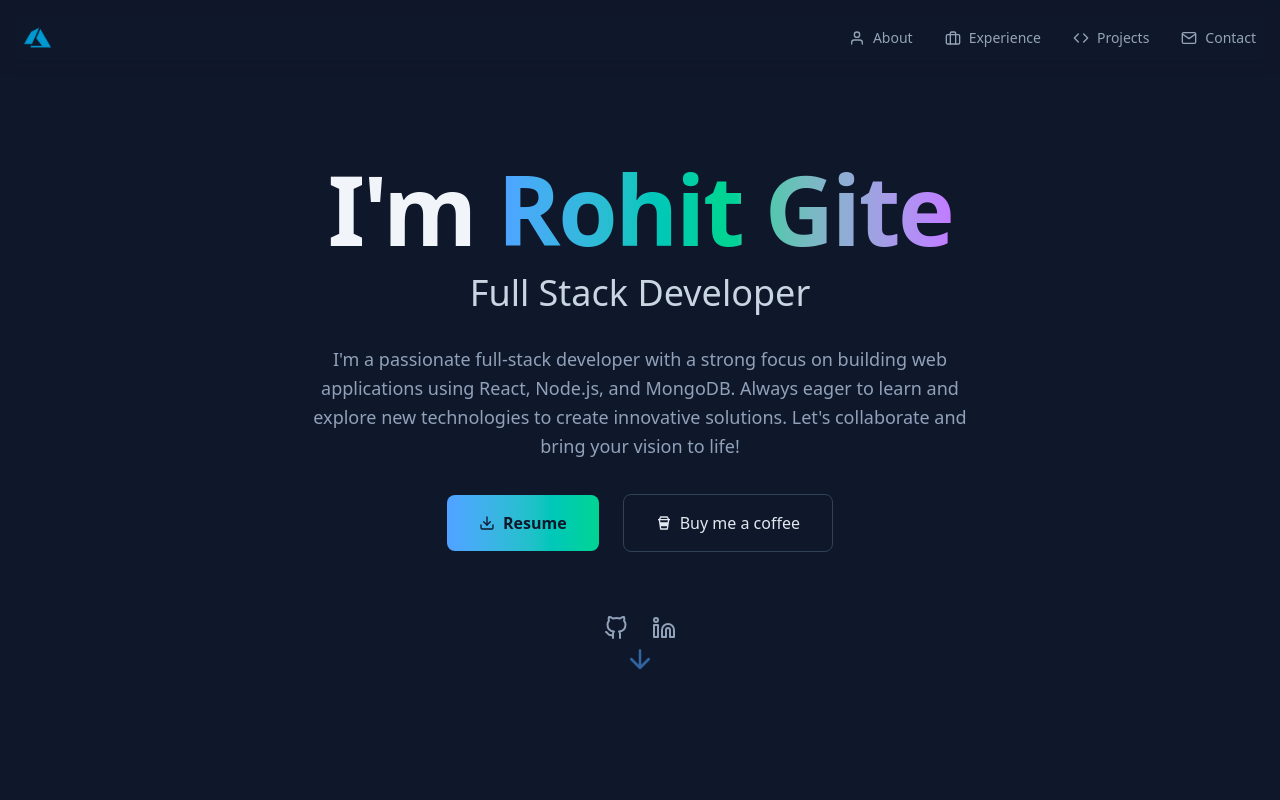
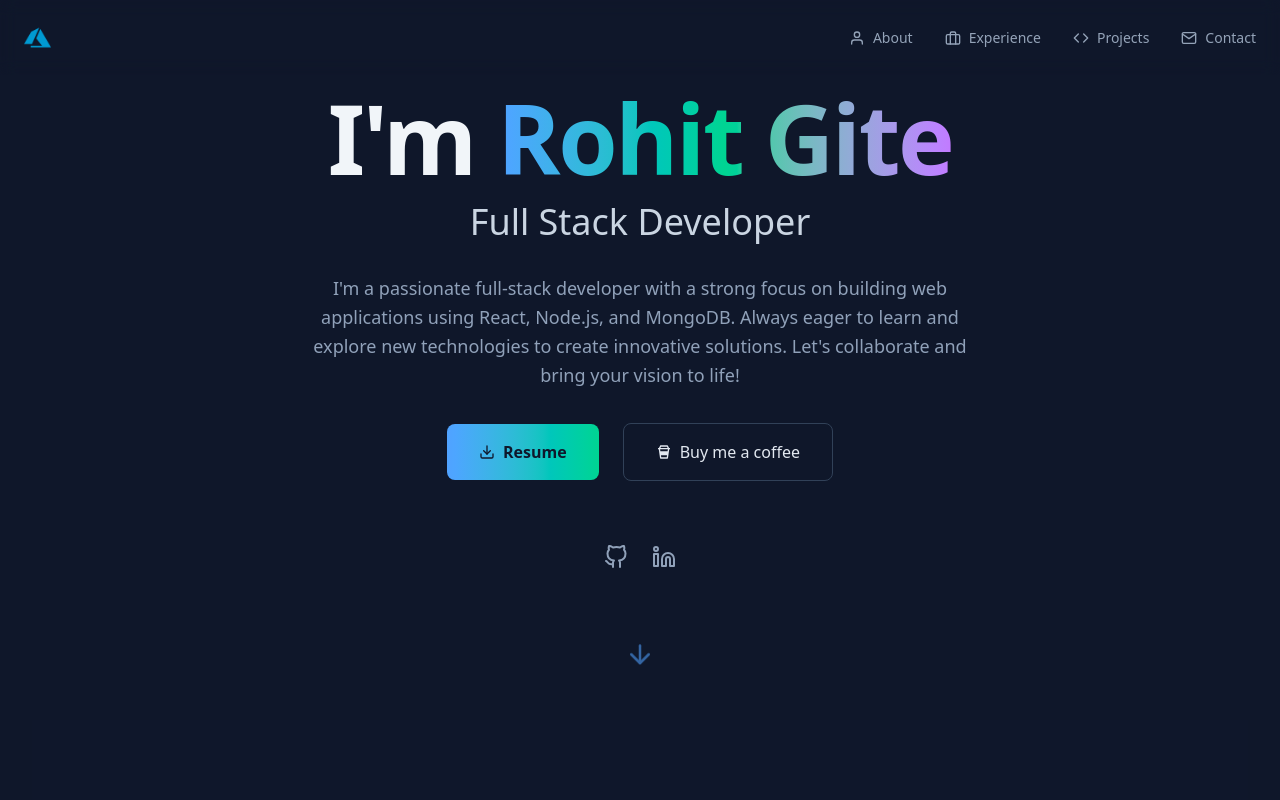
Before and after one commit to Rohit1419/portfolio, a React (Vite) app: page / in a window 1280 px wide. Shown: the top 800 px of the page. Built offline with nearby package versions, Linux system fonts and the light colour scheme.

Commit message:
ui fixes

```diff
--- a/src/component/Hero/Hero.jsx
+++ b/src/component/Hero/Hero.jsx
@@ -4,12 +4,12 @@ import { BiCoffeeTogo } from "react-icons/bi";
 
 const Hero = () => {
   return (
-    <div className="relative min-h-[calc(100vh-80px)] w-full   bg-[#0F172A] flex items-center justify-center">
+    <div className="relative min-h-[calc(100vh-80px)] w-full bg-[#0F172A] flex items-center justify-center">
       <motion.div
         initial={{ opacity: 0, y: 20 }}
         animate={{ opacity: 1, y: 0 }}
         transition={{ duration: 0.8 }}
-        className="text-center space-y-8 max-w-4xl px-8"
+        className="text-center space-y-8 max-w-4xl px-8 flex flex-col items-center"
       >
         <div className="space-y-4">
           <motion.h1
@@ -95,11 +95,10 @@ const Hero = () => {
             <FiLinkedin size={24} />
           </a>
         </motion.div>
-      </motion.div>
 
         <motion.div
-        className="absolute bottom-8 left-1/2 transform -translate-x-1/2"
-        initial={{ opacity: 0, y: -20 }}
+          className="mt-12 mb-8"
+          initial={{ opacity: 0, y: -10 }}
           animate={{ opacity: 1, y: 0 }}
           transition={{
             delay: 1.2,
@@ -110,6 +109,7 @@ const Hero = () => {
         >
           <FiArrowDown className="text-blue-400 text-3xl animate-bounce" />
         </motion.div>
+      </motion.div>
     </div>
   );
 };
```
Lines whose indentation alone changed are shown as unchanged.
